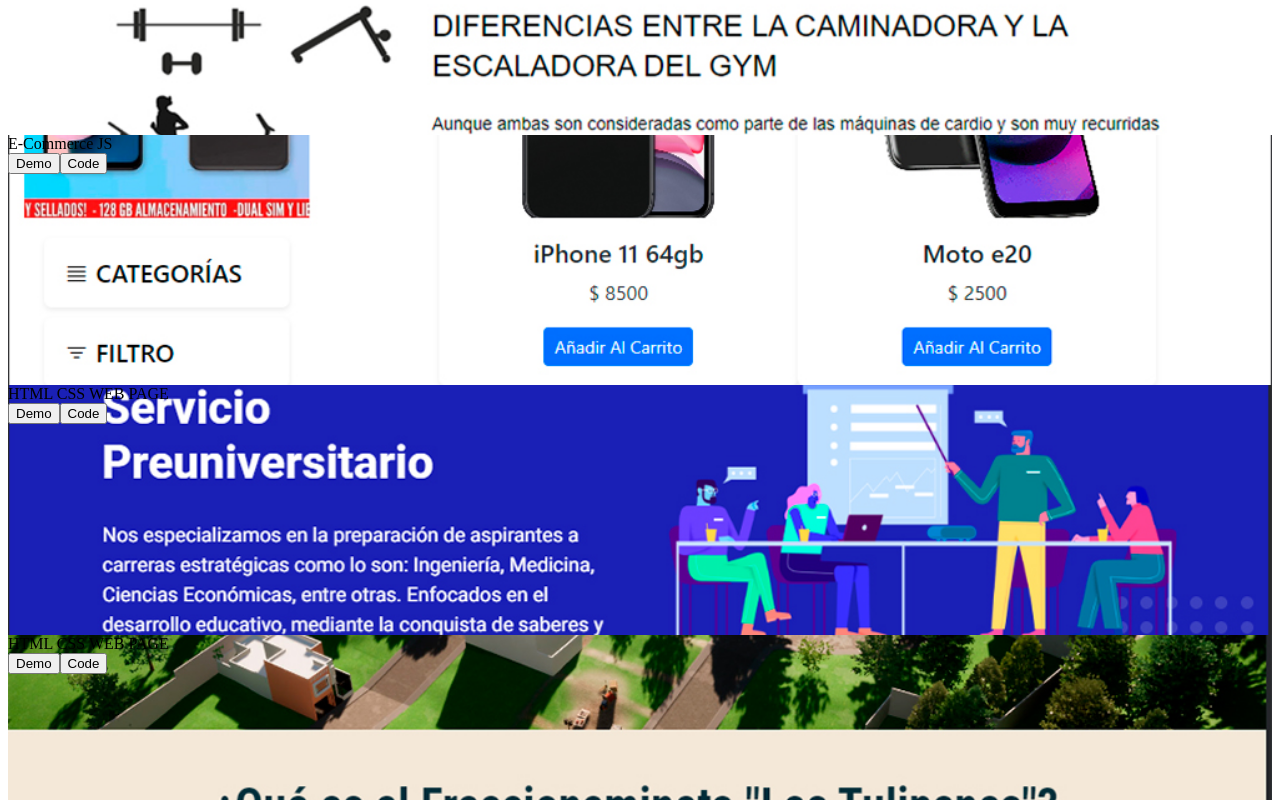
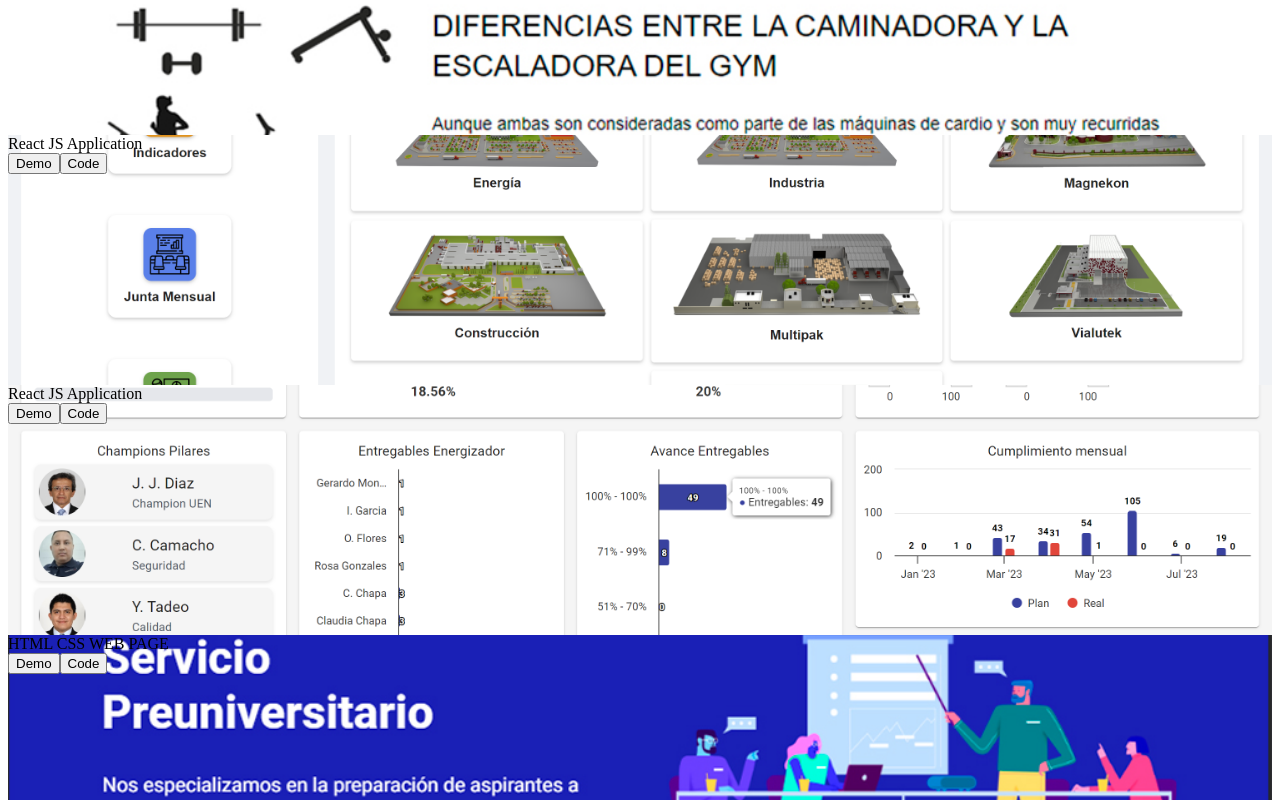
Before and after one commit to saintmrti/Portafolio, a React (Create React App) app: page / in a window 1280 px wide. Shown: the part 4700-5500 px from the top of the page. Built offline with nearby package versions, Linux system fonts and the light colour scheme.

Commit message:
agregamos nuevos proyectos

```diff
--- a/src/components/Work.js
+++ b/src/components/Work.js
@@ -1,89 +1,142 @@
 import React from "react";
-import Akimera from "../assets/akimera.jpg"
-import Tulipanes from "../assets/tulipanes.jpg"
-import GymBros from "../assets/gymbros.jpg"
-import Ecommerce from "../assets/ecommerce.jpg"
+import Akimera from "../assets/akimera.jpg";
+import Readiness from "../assets/readiness.png";
+import GymBros from "../assets/gymbros.jpg";
+import Viakable from "../assets/viakable.png";
 
 const Work = () => {
   return (
     <div name="work" className="w-full md:h-screen text-gray-300 bg-[#0a192f]">
       <div className="max-w-[1000px] mx-auto p-4 flex flex-col justify-center w-full h-full">
         <div className="pb-8">
-                    <p className="text-center text-4xl font-bold inline border-b-4 text-gray-300 border-pink-600">Work</p>
+          <p className="text-center text-4xl font-bold inline border-b-4 text-gray-300 border-pink-600">
+            Work
+          </p>
           <p className="py-6">// Mis últimos trabajos</p>
         </div>
 
         {/* Container */}
         <div className="grid sm:grid-cols-2 md:grid-cols-3 gap-4">
-
           {/* Grid Item */}
-                    <div style={{backgroundImage: `url(${GymBros})`}}
-                         className="shadow-lg shadow-[#040c16] group container rounded-md flex justify-center items-center mx-auto content-div">
+          <div
+            style={{ backgroundImage: `url(${GymBros})` }}
+            className="shadow-lg shadow-[#040c16] group container rounded-md flex justify-center items-center mx-auto content-div"
+          >
             {/* Hover effect */}
             <div className="opacity-0 group-hover:opacity-100">
               <span className="text-2xl font-bold text-white tracking-wider">
                 React JS Application
               </span>
               <div className="pt-8 text-center">
-                                <a href="https://proyectogymbase.web.app/" target="_blank" rel="noreferrer">
-                                    <button className="text-center rounded-lg px-4 py-3 m-2 bg-white text-gray-700 font-bold text-lg">Demo</button>
+                <a
+                  href="https://proyectogymbase.web.app/"
+                  target="_blank"
+                  rel="noreferrer"
+                >
+                  <button className="text-center rounded-lg px-4 py-3 m-2 bg-white text-gray-700 font-bold text-lg">
+                    Demo
+                  </button>
                 </a>
-                                <a href="https://github.com/saintmrti/ProyectoGymBros.git" target="_blank" rel="noreferrer">
-                                    <button className="text-center rounded-lg px-4 py-3 m-2 bg-white text-gray-700 font-bold text-lg">Code</button>
+                <a
+                  href="https://github.com/saintmrti/ProyectoGymBros.git"
+                  target="_blank"
+                  rel="noreferrer"
+                >
+                  <button className="text-center rounded-lg px-4 py-3 m-2 bg-white text-gray-700 font-bold text-lg">
+                    Code
+                  </button>
                 </a>
               </div>
             </div>
           </div>
 
-                    <div style={{backgroundImage: `url(${Ecommerce})`}}
-                         className="shadow-lg shadow-[#040c16] group container rounded-md flex justify-center items-center mx-auto content-div">
+          <div
+            style={{ backgroundImage: `url(${Viakable})` }}
+            className="shadow-lg shadow-[#040c16] group container rounded-md flex justify-center items-center mx-auto content-div"
+          >
             {/* Hover effect */}
             <div className="opacity-0 group-hover:opacity-100">
               <span className="text-2xl font-bold text-white tracking-wider">
-                                E-Commerce JS
+                React JS Application
               </span>
               <div className="pt-8 text-center">
-                                <a href="https://saintmrti.github.io/ProyectoE-Commerce/" target="_blank" rel="noreferrer">
-                                    <button className="text-center rounded-lg px-4 py-3 m-2 bg-white text-gray-700 font-bold text-lg">Demo</button>
+                <a
+                  href="https://drive.google.com/drive/folders/1PSCTBXbR-rV9xrhCAq3M8ytc6w95Q3WU?usp=drive_link"
+                  target="_blank"
+                  rel="noreferrer"
+                >
+                  <button className="text-center rounded-lg px-4 py-3 m-2 bg-white text-gray-700 font-bold text-lg">
+                    Demo
+                  </button>
                 </a>
-                                <a href="https://github.com/saintmrti/ProyectoE-Commerce.git" target="_blank" rel="noreferrer">
-                                    <button className="text-center rounded-lg px-4 py-3 m-2 bg-white text-gray-700 font-bold text-lg">Code</button>
+                <a href="#" rel="noreferrer">
+                  <button className="text-center rounded-lg px-4 py-3 m-2 bg-white text-gray-700 font-bold text-lg">
+                    Code
+                  </button>
                 </a>
               </div>
             </div>
           </div>
 
-                    <div style={{backgroundImage: `url(${Akimera})`}}
-                         className="shadow-lg shadow-[#040c16] group container rounded-md flex justify-center items-center mx-auto content-div">
+          <div
+            style={{ backgroundImage: `url(${Readiness})` }}
+            className="shadow-lg shadow-[#040c16] group container rounded-md flex justify-center items-center mx-auto content-div"
+          >
+            {/* Hover effect */}
+            <div className="opacity-0 group-hover:opacity-100">
+              <span className="text-2xl font-bold text-white tracking-wider">
+                React JS Application
+              </span>
+              <div className="pt-8 text-center">
+                <a
+                  href="https://drive.google.com/drive/folders/1qN57OHf08kMnPDm2CDTEvMlmlGJUnDUD?usp=sharing"
+                  target="_blank"
+                  rel="noreferrer"
+                >
+                  <button className="text-center rounded-lg px-4 py-3 m-2 bg-white text-gray-700 font-bold text-lg">
+                    Demo
+                  </button>
+                </a>
+                <a
+                  href="https://github.com/saintmrti/ProyectoPlantReadiness.git"
+                  target="_blank"
+                  rel="noreferrer"
+                >
+                  <button className="text-center rounded-lg px-4 py-3 m-2 bg-white text-gray-700 font-bold text-lg">
+                    Code
+                  </button>
+                </a>
+              </div>
+            </div>
+          </div>
+
+          <div
+            style={{ backgroundImage: `url(${Akimera})` }}
+            className="shadow-lg shadow-[#040c16] group container rounded-md flex justify-center items-center mx-auto content-div"
+          >
             {/* Hover effect */}
             <div className="opacity-0 group-hover:opacity-100">
               <span className="text-2xl font-bold text-white tracking-wider">
                 HTML CSS WEB PAGE
               </span>
               <div className="pt-8 text-center">
-                                <a href="https://akimera.vercel.app/" target="_blank" rel="noreferrer">
-                                    <button className="text-center rounded-lg px-4 py-3 m-2 bg-white text-gray-700 font-bold text-lg">Demo</button>
+                <a
+                  href="https://akimera.vercel.app/"
+                  target="_blank"
+                  rel="noreferrer"
+                >
+                  <button className="text-center rounded-lg px-4 py-3 m-2 bg-white text-gray-700 font-bold text-lg">
+                    Demo
+                  </button>
                 </a>
-                                <a href="https://github.com/saintmrti/ProyectoAkimera.git" target="_blank" rel="noreferrer">
-                                    <button className="text-center rounded-lg px-4 py-3 m-2 bg-white text-gray-700 font-bold text-lg">Code</button>
-                                </a>
-                            </div>
-                        </div>
-                    </div>
-
-                    <div style={{backgroundImage: `url(${Tulipanes})`}}
-                         className="shadow-lg shadow-[#040c16] group container rounded-md flex justify-center items-center mx-auto content-div">
-                        {/* Hover effect */}
-                        <div className="opacity-0 group-hover:opacity-100">
-                            <span className="text-2xl font-bold text-white tracking-wider">
-                                HTML CSS WEB PAGE
-                            </span>
-                            <div className="pt-8 text-center">
-                                <a href="https://tulipanesfracc.000webhostapp.com/" target="_blank" rel="noreferrer">
-                                    <button className="text-center rounded-lg px-4 py-3 m-2 bg-white text-gray-700 font-bold text-lg">Demo</button>
-                                </a>
-                                <a href="https://github.com/saintmrti/ProyectoTulipanes.git" target="_blank" rel="noreferrer">
-                                    <button className="text-center rounded-lg px-4 py-3 m-2 bg-white text-gray-700 font-bold text-lg">Code</button>
+                <a
+                  href="https://github.com/saintmrti/ProyectoAkimera.git"
+                  target="_blank"
+                  rel="noreferrer"
+                >
+                  <button className="text-center rounded-lg px-4 py-3 m-2 bg-white text-gray-700 font-bold text-lg">
+                    Code
+                  </button>
                 </a>
               </div>
             </div>
@@ -92,6 +145,6 @@
       </div>
     </div>
   );
-}
+};
 
 export default Work;
```
Also changed, not shown: src/assets/readiness.png (added), src/assets/viakable.png (added). Lines whose indentation alone changed are shown as unchanged.
